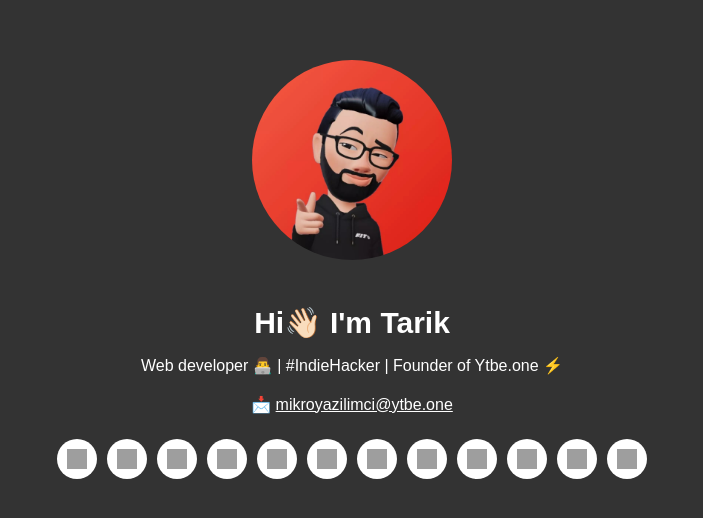
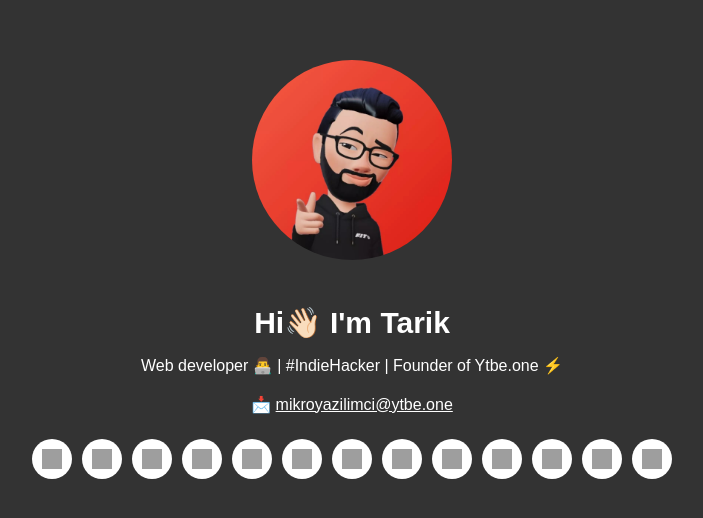
Before and after one commit to mikroyazilimci/mikroyazilimci.github.io, a plain HTML site: page index.html in a window 1280 px wide. Shown: the part 128-646 px from the top of the page, without its empty margins (288-991 px from the left). Drawn offline with Linux system fonts and the light colour scheme; grey boxes are pictures that could not be loaded.

Commit message:
Pinterest icon add

```diff
--- a/index.html
+++ b/index.html
@@ -31,6 +31,7 @@
 		      <a href="https://producthunt.com/@mikroyazilimci" target="_blank"><img src="https://cdn.simpleicons.org/producthunt/333"/></a>
 		      <a href="https://news.ycombinator.com/user?id=mikroyazilimci" target="_blank"><img src="https://cdn.simpleicons.org/ycombinator/333"/></a>
 		      <a href="https://medium.com/@mikroyazilimci" target="_blank"><img src="https://cdn.simpleicons.org/medium/333"/></a>
+		      <a href="https://pinterest.com/mikroyazilimci" target="_blank"><img src="https://cdn.simpleicons.org/pinterest/333"/></a>
 		      <a href="https://mastodon.social/@mikroyazilimci" target="_blank"><img src="https://cdn.simpleicons.org/mastodon/333"/></a>
 		      <a href="https://indiehackers.com/mikroyazilimci" target="_blank"><img src="https://www.svgrepo.com/show/315507/indie-hackers.svg"/></a>
 		      <a href="https://patreon.com/mikroyazilimci" target="_blank"><img src="https://cdn.simpleicons.org/patreon/333"/></a>
```
